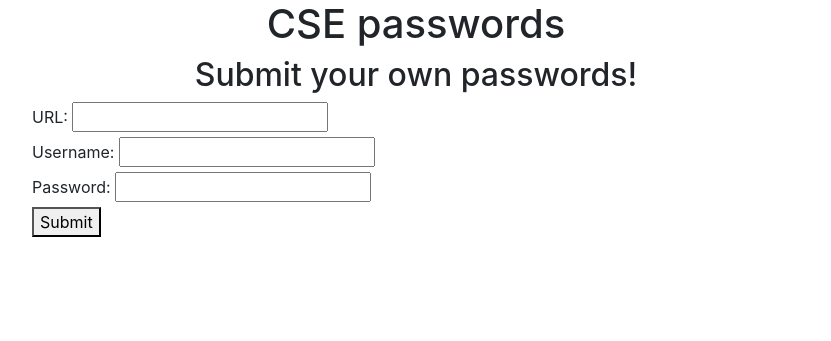
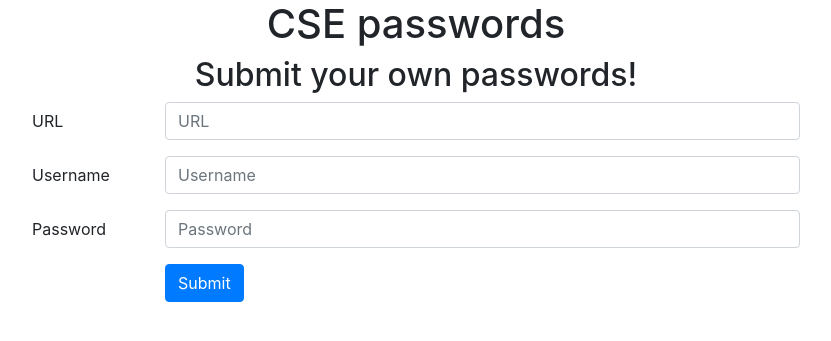
Before and after one commit to gtklocker/cse-passwords, a Flask app: page /submit in a window 1280 px wide. Shown: the top 341 px of the page, without its empty margins (224-1055 px from the left). Run offline with Flask 2, Linux system fonts and the light colour scheme; some libraries are stand-ins or nearby versions.

Commit message:
Make submit page form prettier

```diff
--- a/cse-passwords/templates/submit.html
+++ b/cse-passwords/templates/submit.html
@@ -4,21 +4,29 @@
 {% endblock %}
 {% block content %}
     <form action='/submit' method='post' autocomplete='nope'>
-        <div>
-            <label for='url'>URL:</label>
-            <input type='url' id='url' name='url' pattern='https?://.+' required />
+        <div class='form-group row'>
+            <label for='url' class='col-sm-2 col-form-label'>URL</label>
+            <div class='col-sm-10'>
+                <input type='url' id='url' name='url' pattern='https?://.+' class='form-control' placeholder='URL' required />
+            </div>
         </div>
-        <div>
-            <label for='user'>Username:</label>
-            <input type='text' id='user' name='user' required />
+        <div class='form-group row'>
+            <label for='user' class='col-sm-2 col-form-label'>Username</label>
+            <div class='col-sm-10'>
+                <input type='text' id='user' name='user' class='form-control' placeholder='Username' required />
+            </div>
         </div>
-        <div>
-            <label for='pass'>Password:</label>
-            <input type='text' id='pass' name='pass' required />
+        <div class='form-group row'>
+            <label for='pass' class='col-sm-2 col-form-label'>Password</label>
+            <div class='col-sm-10'>
+                <input type='text' id='pass' name='pass' class='form-control' placeholder='Password' required />
+            </div>
         </div>
 
-        <div>
-            <button type='submit'>Submit</button>
+        <div class='form-group row'>
+            <div class='offset-sm-2 col-sm-10'>
+                <button type='submit' class='btn btn-primary'>Submit</button>
+            </div>
         </div>
     </form>
 {% endblock %}
```
